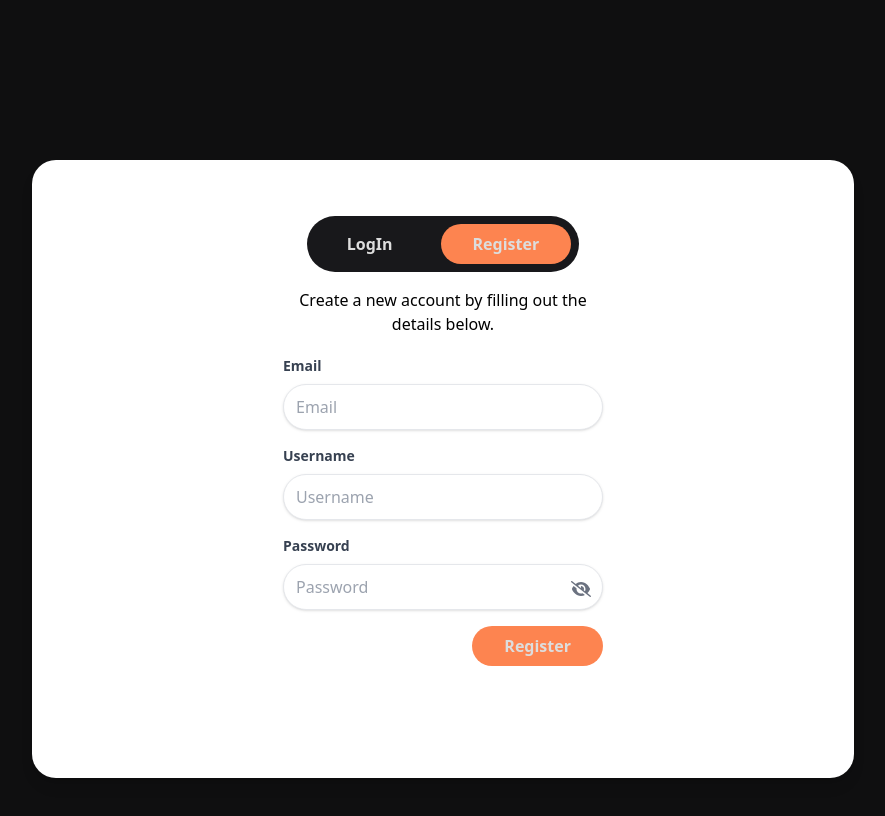
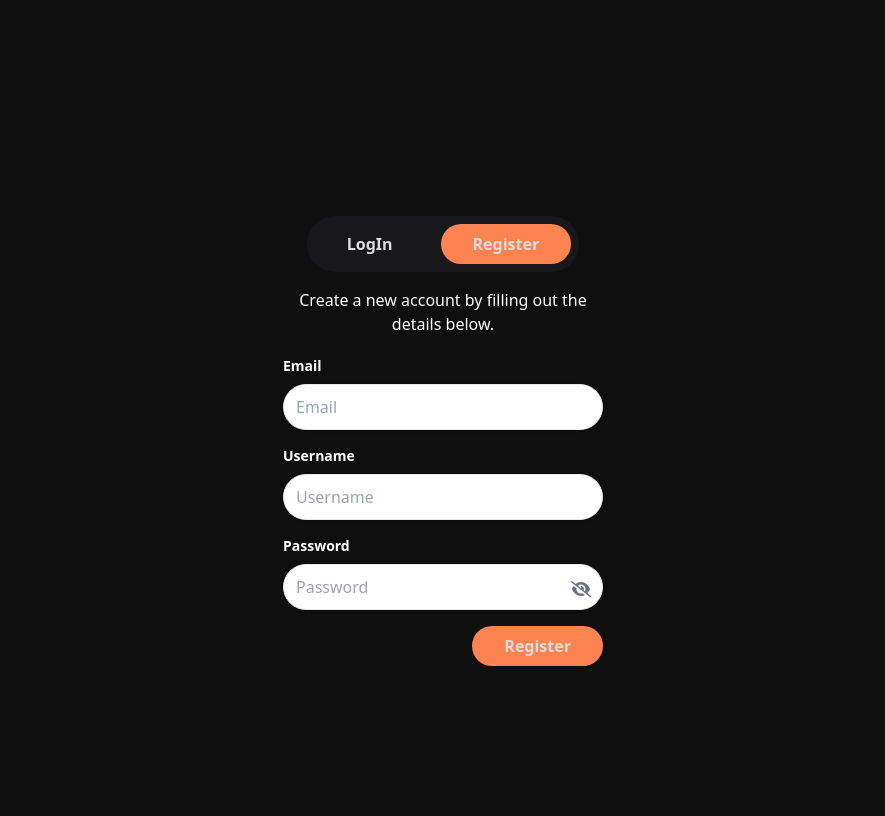
Before and after one commit to mohamad27911/expenses_tracker, a React (Vite) app: page / in a window 1280 px wide. Shown: the top 816 px of the page, without its empty margins (197-1082 px from the left). Built offline with nearby package versions, Linux system fonts and the light colour scheme; no server answers.

Commit message:
fixed registration design

```diff
--- a/src/Components/auth/In.tsx
+++ b/src/Components/auth/In.tsx
@@ -61,7 +61,7 @@ const In: React.FC = () => {
             </p>
             <form onSubmit={handleSignIn}>
                 <div className='mb-4'>
-                    <label className='block text-gray-700 text-sm font-bold mb-2' htmlFor='email'>
+                    <label className='block text-white text-sm font-bold mb-2' htmlFor='email'>
                         Email
                     </label>
                     <input
@@ -76,7 +76,7 @@ const In: React.FC = () => {
                     />
                 </div>
                 <div className='mb-4 relative'>
-                    <label className='block text-gray-700 text-sm font-bold mb-2' htmlFor='password'>
+                    <label className='block text-white text-sm font-bold mb-2' htmlFor='password'>
                         Password
                     </label>
                     <input
--- a/src/Components/auth/Up.tsx
+++ b/src/Components/auth/Up.tsx
@@ -52,7 +52,7 @@ const Up: React.FC = () => {
             </p>
             <form onSubmit={handleSignUp}>
                 <div className='mb-4'>
-                    <label className='block text-gray-700 text-sm font-bold mb-2' htmlFor='email'>
+                    <label className='block text-white text-sm font-bold mb-2' htmlFor='email'>
                         Email
                     </label>
                     <input
@@ -67,7 +67,7 @@ const Up: React.FC = () => {
                     />
                 </div>
                 <div className='mb-4'>
-                    <label className='block text-gray-700 text-sm font-bold mb-2' htmlFor='username'>
+                    <label className='block text-white text-sm font-bold mb-2' htmlFor='username'>
                         Username
                     </label>
                     <input
@@ -82,7 +82,7 @@ const Up: React.FC = () => {
                     />
                 </div>
                 <div className='mb-4 relative'>
-                    <label className='block text-gray-700 text-sm font-bold mb-2' htmlFor='password'>
+                    <label className='block text-white text-sm font-bold mb-2' htmlFor='password'>
                         Password
                     </label>
                     <input
--- a/src/pages/Registration.tsx
+++ b/src/pages/Registration.tsx
@@ -23,12 +23,12 @@ function Registration() {
         <Container maxWidth="xl">
             <div
                 className='flex items-center justify-center min-h-screen py-10 sm:py-40 '>
-                <div className=' flex flex-col lg:flex-row w-10/12 lg:w-8/12 bg-white rounded-3xl mx-auto shadow-lg overflow-hidden'>
+                <div className=' flex flex-col lg:flex-row w-10/12 lg:w-8/12 rounded-3xl mx-auto text-white overflow-hidden'>
 
 
 
                     {/* Form Container */}
-                    <div className='w-full  flex items-center justify-center p-4'>
+                    <div className='w-full  flex items-center justify-center p-4 '>
                         <div className='pb-20 px-8 pt-10 mb-4 w-full max-w-sm'>
                             <div className="font-bold mb-4 flex bg-secondary p-2 text-primary bg-opacity-60 justify-between rounded-full w-fit m-auto gap-4">
                                 <div
```
